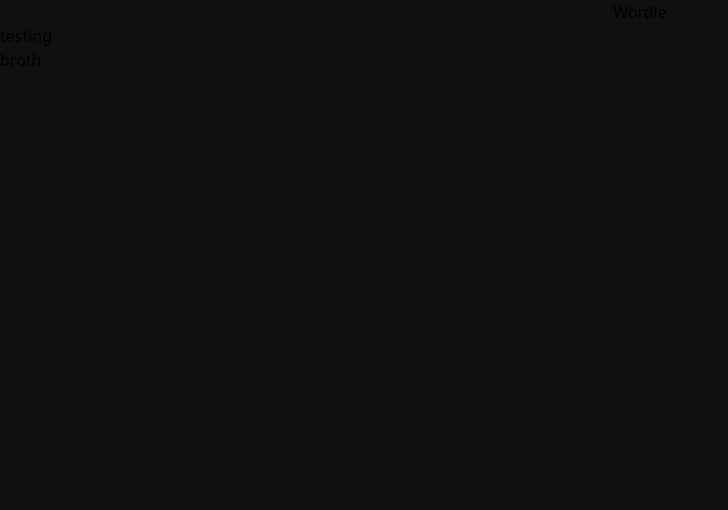
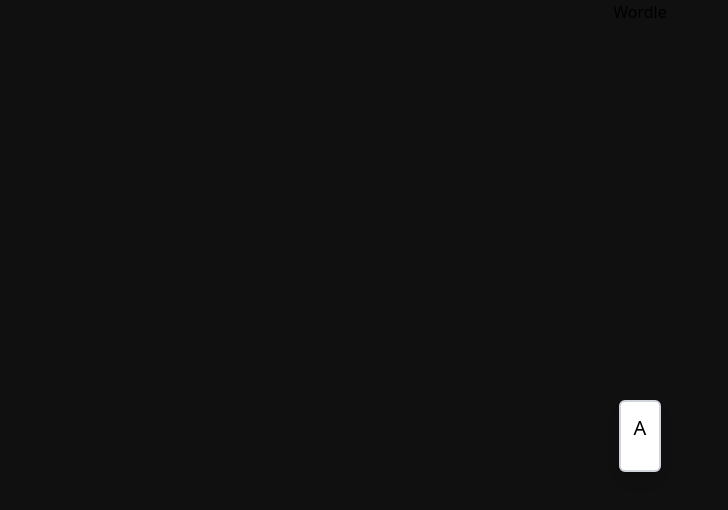
Before and after one commit to Life75/Wordle, a Vue app in the folder Wordle/: page / in a window 1280 px wide. Shown: the top 510 px of the page, without its empty margins (0-728 px from the left). Built offline with nearby package versions, Linux system fonts and the light colour scheme.

Commit message:
adding css properties for one letter PoC

```diff
--- /dev/null
+++ b/Wordle/src/components/Letter.vue
@@ -0,0 +1,30 @@
+<template>
+<div>
+    <div id="letter">
+        <div class>
+            <div class="min-h-screen flex justify-center items-center">
+                <!-- Start of component -->
+                <div
+                    class="max-w-sm bg-white border-2 border-gray-300 p-3 rounded-md tracking-wide shadow-lg"
+                >
+                    <div id="header" class="flex items-center mb-4">
+                        <div class="text-xl">
+                            A
+                        </div>
+                    </div>
+                </div>
+            </div>
+            <!-- End of component -->
+        </div>
+    </div>
+</div>
+
+</template>
+
+<script setup lang="ts">
+
+</script>
+
+<style>
+
+</style>
--- a/Wordle/src/components/WordleViewer.vue
+++ b/Wordle/src/components/WordleViewer.vue
@@ -1,14 +1,13 @@
 <template>
     <div>
-        <div >
-            <Wordle/>
-            {{props.mainWord}}
+        <div class="flex justify-center m-3">
+            <Wordle :word="props.mainWord"/>
         </div>
     </div>
 </template>
 
 <script setup lang="ts">
-import Wordle from "./wordle.vue";
+import Wordle from "./Wordle.vue";
 
 const props = defineProps(['mainWord'])
 
--- a/Wordle/src/components/wordle.vue
+++ b/Wordle/src/components/wordle.vue
@@ -1,11 +1,15 @@
 <template>
-    <div>testing</div>
+<div>
+    <Letter/>
+</div>
 </template>
 
-<script>
+<script setup lang="ts">
+import Letter from "./Letter.vue"
+
+
 
 </script>
 
 <style>
-
 </style>
--- a/Wordle/tailwind.config.js
+++ b/Wordle/tailwind.config.js
@@ -4,7 +4,12 @@ module.exports = {
     "./src/**/*.{vue,js,ts,jsx,tsx}",
   ],
   theme: {
-    extend: {},
+    extend: {
+      padding: {
+        '1/2': '50%',
+        full: '100%',
+      },
+    },
   },
   plugins: [],
 }
```
